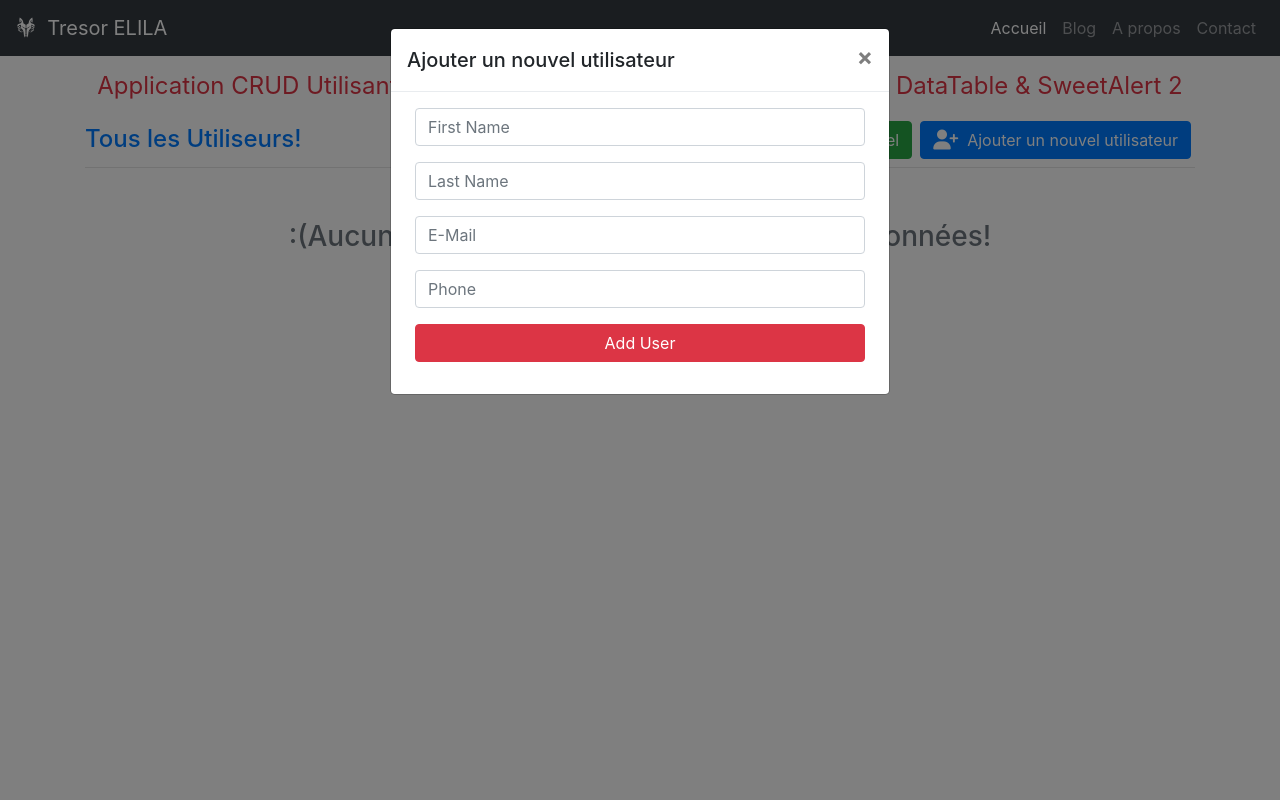
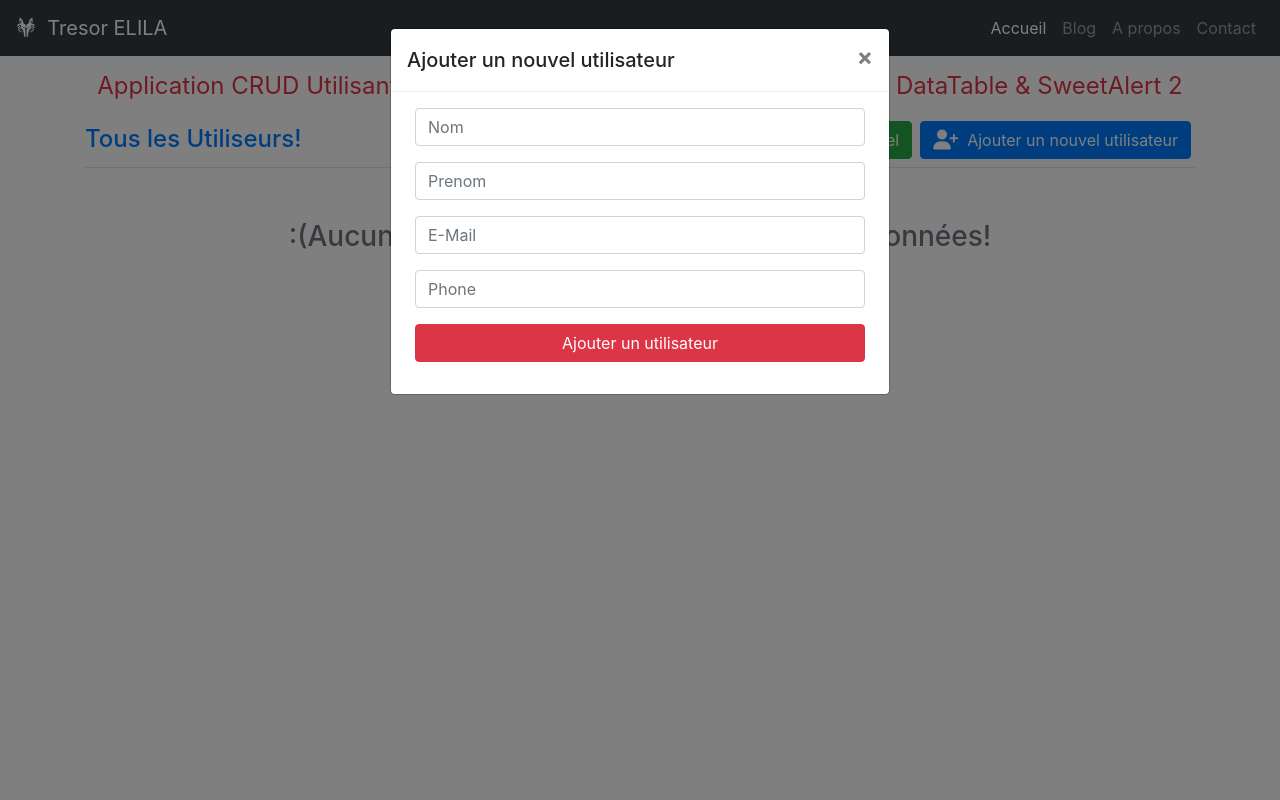
Before and after one commit to tresor242/CRUD-App-Using-PHP-OOP-PDO-MySQL-Ajax, a PHP site: page / in a window 1280 px wide, after a click on "Ajouter un nouvel utilisateur". Run offline with PHP 8.4, Linux system fonts and the light colour scheme; data that the repository does not hold is empty; some libraries are stand-ins or nearby versions.

Commit message:
Version francaise2

```diff
--- a/index.php
+++ b/index.php
@@ -78,10 +78,10 @@
       <div class="modal-body px-4">
         <form action="" method="post" id="form-data">
             <div class="form-group">
-                <input type="text" name="fname" class="form-control" placeholder="First Name" required>
+                <input type="text" name="fname" class="form-control" placeholder="Nom" required>
             </div>
             <div class="form-group">
-                <input type="text" name="lname" class="form-control" placeholder="Last Name" required>
+                <input type="text" name="lname" class="form-control" placeholder="Prenom" required>
             </div>
             <div class="form-group">
                 <input type="email" name="email" class="form-control" placeholder="E-Mail" required>
@@ -90,7 +90,7 @@
                 <input type="tel" name="phone" class="form-control" placeholder="Phone" required>
             </div>
             <div class="form-group">
-                <input type="submit" name="insert" id="insert" value="Add User" class="btn btn-danger btn-block">
+                <input type="submit" name="insert" id="insert" value="Ajouter un utilisateur" class="btn btn-danger btn-block">
             </div>
         </form>
       </div>
@@ -113,10 +113,10 @@
         <form action="" method="post" id="edit-form-data">
           <input type="hidden" name="id" id="id">
             <div class="form-group">
-                <input type="text" name="fname" class="form-control" placeholder="First Name" required id="fname">
+                <input type="text" name="fname" class="form-control" placeholder="Nom" required id="fname">
             </div>
             <div class="form-group">
-                <input type="text" name="lname" id="lname" class="form-control" placeholder="Last Name" required>
+                <input type="text" name="lname" id="lname" class="form-control" placeholder="Prenom" required>
             </div>
             <div class="form-group">
                 <input type="email" name="email" id="email" class="form-control" placeholder="E-Mail" required>
@@ -125,7 +125,7 @@
                 <input type="tel" name="phone" id="phone" class="form-control" placeholder="Phone" required>
             </div>
             <div class="form-group">
-                <input type="submit" name="update" id="update" value="Update User" class="btn btn-primary btn-block">
+                <input type="submit" name="update" id="update" value="Modifier un utilisateur" class="btn btn-primary btn-block">
             </div>
         </form>
       </div>
@@ -289,8 +289,8 @@
                       Swal.fire({
                         title: '<strong>User Info : ID('+data.id+')</strong>',
                         type: 'info',
-                        html: '<b>First Name : </b>'+data.first_name+
-                              '<br><b>Last Name : </b>'+data.last_name+
+                        html: '<b>Nom : </b>'+data.first_name+
+                              '<br><b>Prenom : </b>'+data.last_name+
                               '<br><b>Email : </b>'+data.email+
                               '<br><b>Phone : </b>'+data.phone,
                               showCancelButton: true,
```
